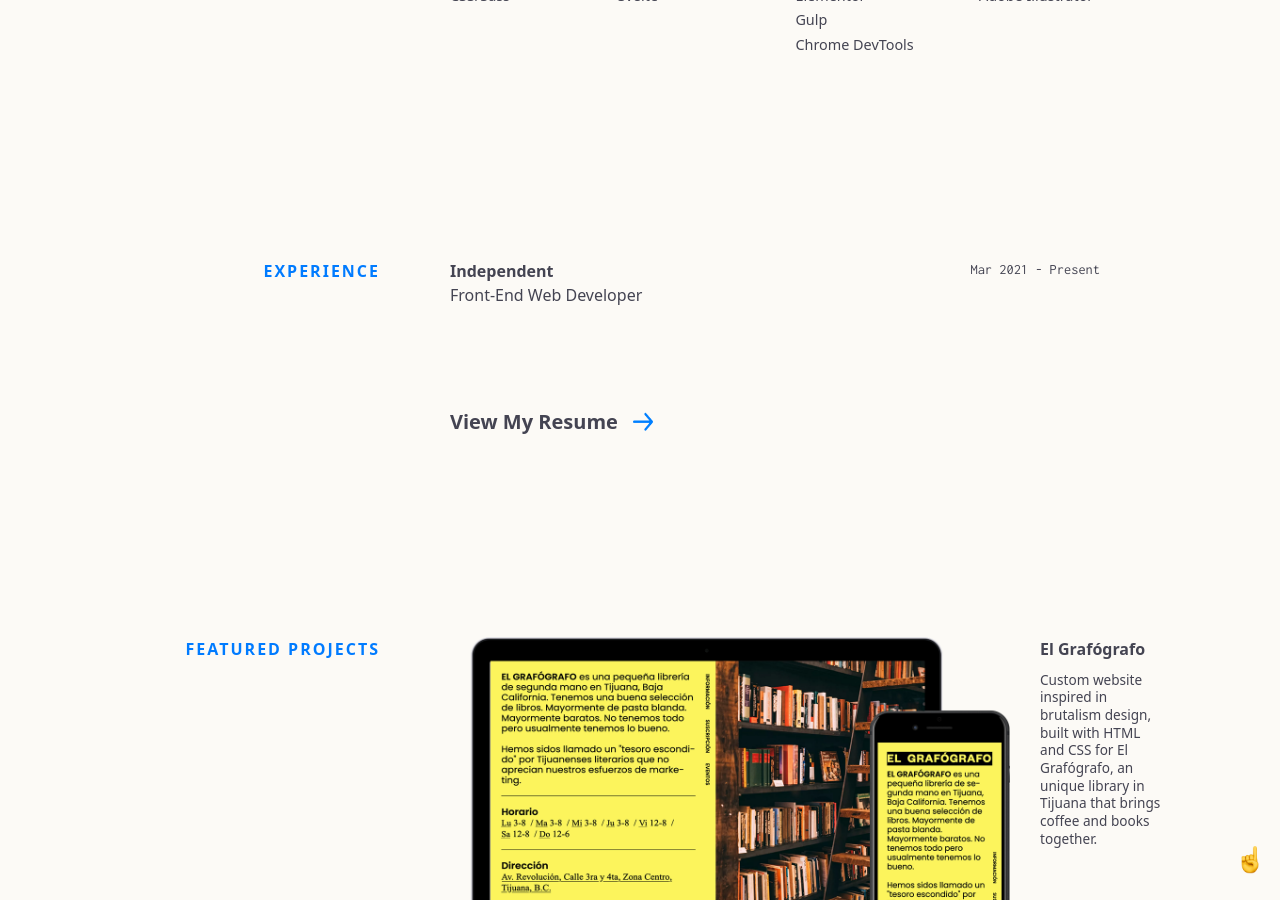
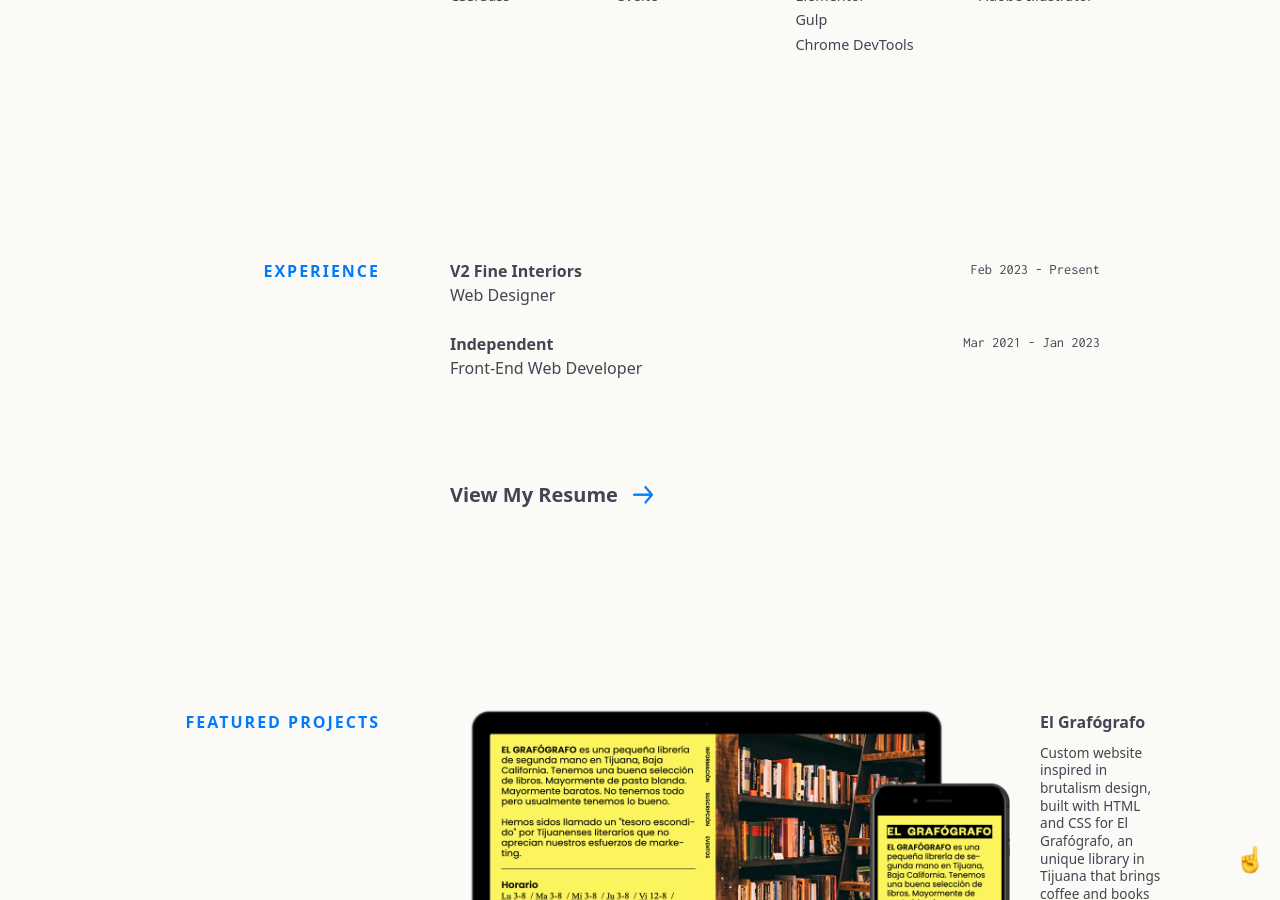
Before and after one commit to ArturReyes/arturreyes.github.io, a Jekyll site: the page built from index.html, in a window 1280 px wide and 900 px high, scrolled down 1583 px. Built offline with Jekyll 4.4.1, drawn with Linux system fonts in a browser that asks for light colours; nearby versions of some CDN libraries.

Commit message:
updated xp

```diff
--- a/_data/experience.yml
+++ b/_data/experience.yml
@@ -1,4 +1,9 @@
+- company: V2 Fine Interiors
+  url: http://www.v2fineinteriors.com/
+  time: Feb 2023 - Present
+  position: Web Designer
+
 - company: Independent
   url:  https://github.com/ArturReyes
-  time: Mar 2021 - Present
+  time: Mar 2021 - Jan 2023
   position: Front-End Web Developer
```
